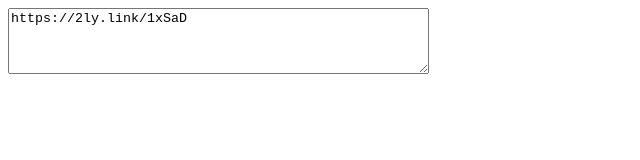
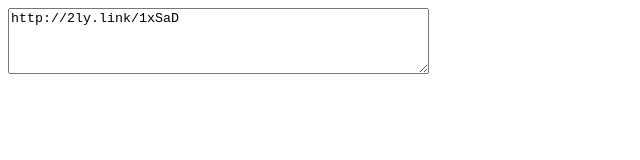
Before and after one commit to ps4arab/directbeyondeyes, a plain HTML site: page index.html in a window 1280 px wide. Shown: the full height of the page, 0-640 px from the left. Drawn offline with Linux system fonts and the light colour scheme.

Commit message:
Update index.html

```diff
--- a/index.html
+++ b/index.html
@@ -5,7 +5,7 @@
 
 <p>
   <textarea id="directlinkgame" name="directlinkgame" rows="4" cols="50">
-https://2ly.link/1xSaD
+http://2ly.link/1xSaD
 </textarea>
   </p>
 
```
